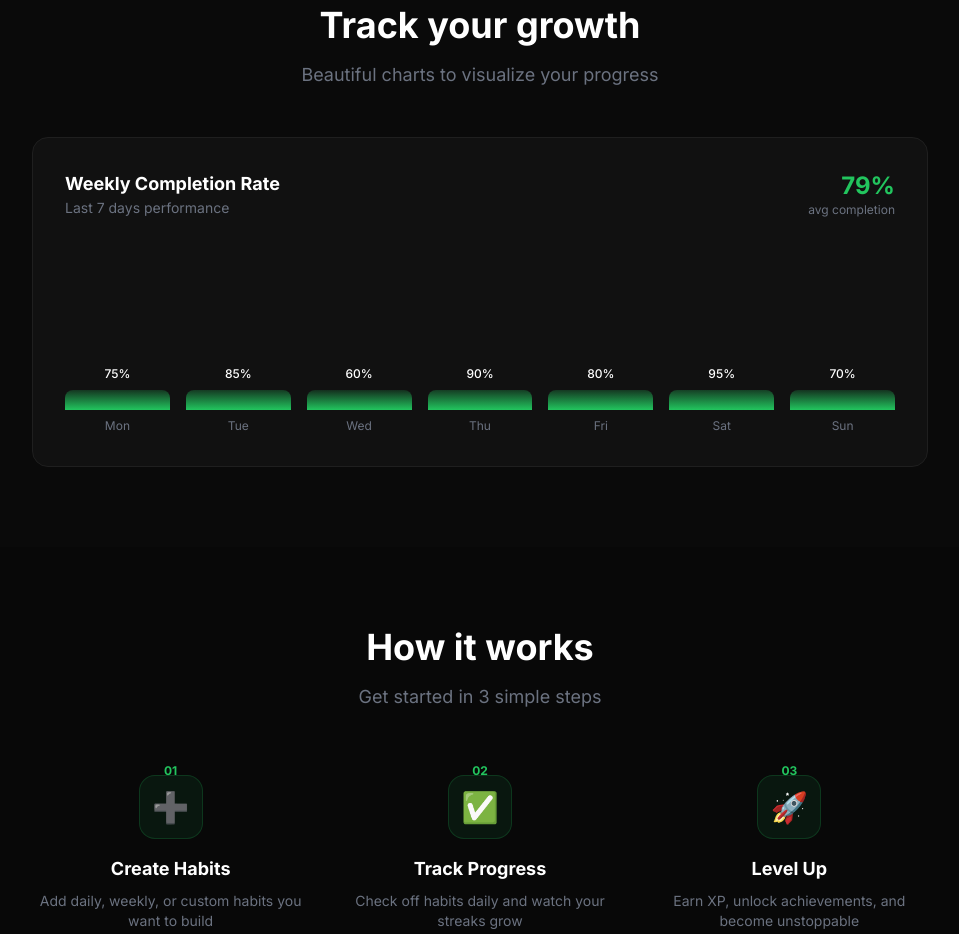
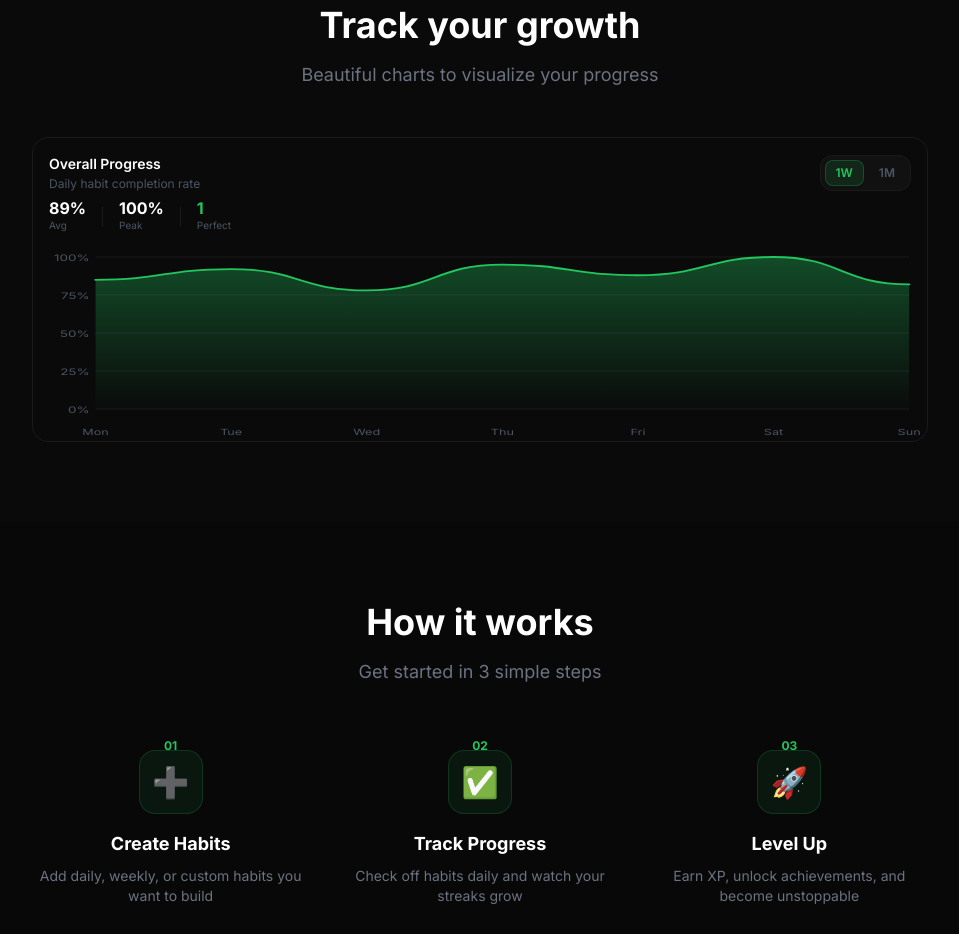
Before and after one commit to rafaelferreiram/routineTracker, a React (Vite) app in the folder frontend/: page / in a window 1280 px wide. Shown: the part 2300-3234 px from the top of the page, without its empty margins (160-1119 px from the left). Built offline with nearby package versions, Linux system fonts and the light colour scheme.

Commit message:
auto-commit for 15345c72-5857-4987-be4e-188d752b811f

```diff
--- /dev/null
+++ b/frontend/src/components/LandingChart.jsx
@@ -0,0 +1,183 @@
+import { useState, useMemo } from 'react';
+
+// Chart dimensions (same as real GrowthChart)
+const W = 600, H = 200;
+const PAD = { l: 42, r: 12, t: 16, b: 32 };
+const cW = W - PAD.l - PAD.r;
+const cH = H - PAD.t - PAD.b;
+
+// Smooth path builder
+function buildSmoothPath(pts, close = false) {
+  if (pts.length === 0) return '';
+  if (pts.length === 1) return `M ${pts[0].x} ${pts[0].y}`;
+  let d = `M ${pts[0].x} ${pts[0].y}`;
+  for (let i = 1; i < pts.length; i++) {
+    const cpx = (pts[i - 1].x + pts[i].x) / 2;
+    d += ` C ${cpx} ${pts[i - 1].y}, ${cpx} ${pts[i].y}, ${pts[i].x} ${pts[i].y}`;
+  }
+  if (close && pts.length > 1) {
+    d += ` L ${pts[pts.length - 1].x} ${PAD.t + cH} L ${pts[0].x} ${PAD.t + cH} Z`;
+  }
+  return d;
+}
+
+// Sample data for demonstration
+const SAMPLE_DATA_1W = [
+  { day: 'Mon', pct: 85 },
+  { day: 'Tue', pct: 92 },
+  { day: 'Wed', pct: 78 },
+  { day: 'Thu', pct: 95 },
+  { day: 'Fri', pct: 88 },
+  { day: 'Sat', pct: 100 },
+  { day: 'Sun', pct: 82 },
+];
+
+const SAMPLE_DATA_1M = [
+  { day: '1', pct: 75 }, { day: '3', pct: 82 }, { day: '5', pct: 88 }, { day: '7', pct: 85 },
+  { day: '9', pct: 92 }, { day: '11', pct: 78 }, { day: '13', pct: 95 }, { day: '15', pct: 88 },
+  { day: '17', pct: 82 }, { day: '19', pct: 90 }, { day: '21', pct: 100 }, { day: '23', pct: 85 },
+  { day: '25', pct: 92 }, { day: '27', pct: 88 }, { day: '29', pct: 95 }, { day: '31', pct: 90 },
+];
+
+const RANGES = [
+  { label: '1W', data: SAMPLE_DATA_1W },
+  { label: '1M', data: SAMPLE_DATA_1M },
+];
+
+export default function LandingChart({ accent = '#22c55e' }) {
+  const [rangeIdx, setRangeIdx] = useState(0);
+  const [hover, setHover] = useState(null);
+
+  const range = RANGES[rangeIdx];
+  const data = range.data;
+
+  const points = useMemo(() => data.map((d, i) => ({
+    ...d,
+    x: PAD.l + (i / Math.max(data.length - 1, 1)) * cW,
+    y: PAD.t + (1 - d.pct / 100) * cH,
+  })), [data]);
+
+  const avg = Math.round(data.reduce((s, d) => s + d.pct, 0) / data.length);
+  const peak = Math.max(...data.map(d => d.pct));
+  const perfect = data.filter(d => d.pct === 100).length;
+
+  const handleMouseMove = (e) => {
+    const rect = e.currentTarget.getBoundingClientRect();
+    const svgX = ((e.clientX - rect.left) / rect.width) * W;
+    let closest = null, minDist = Infinity;
+    points.forEach((p) => {
+      const dist = Math.abs(p.x - svgX);
+      if (dist < minDist) { minDist = dist; closest = p; }
+    });
+    setHover(closest || null);
+  };
+
+  return (
+    <div className="rounded-2xl border overflow-hidden"
+      style={{ background: '#0a0a0a', borderColor: '#1a1a1a' }}>
+      {/* Header */}
+      <div className="flex items-center justify-between px-4 pt-4 pb-2">
+        <div>
+          <p className="text-white font-semibold text-sm">Overall Progress</p>
+          <p className="text-[#4b5563] text-xs mt-0.5">Daily habit completion rate</p>
+        </div>
+        {/* Range selector */}
+        <div className="flex items-center gap-1 rounded-xl p-1 border"
+          style={{ background: '#111111', borderColor: '#1a1a1a' }}>
+          {RANGES.map((r, i) => (
+            <button
+              key={r.label}
+              onClick={() => { setRangeIdx(i); setHover(null); }}
+              className="px-2.5 py-1 rounded-lg text-xs font-semibold transition-all"
+              style={rangeIdx === i
+                ? { background: `${accent}20`, color: accent, border: `1px solid ${accent}40` }
+                : { color: '#4b5563', border: '1px solid transparent' }}
+            >
+              {r.label}
+            </button>
+          ))}
+        </div>
+      </div>
+
+      {/* Stats row */}
+      <div className="flex items-center gap-4 px-4 pb-2">
+        <div>
+          <p className="text-white font-bold text-base leading-none">{avg}%</p>
+          <p className="text-[#4b5563] text-[10px] mt-0.5">Avg</p>
+        </div>
+        <div className="w-px h-5 bg-[#1a1a1a]" />
+        <div>
+          <p className="text-white font-bold text-base leading-none">{peak}%</p>
+          <p className="text-[#4b5563] text-[10px] mt-0.5">Peak</p>
+        </div>
+        <div className="w-px h-5 bg-[#1a1a1a]" />
+        <div>
+          <p className="font-bold text-base leading-none" style={{ color: accent }}>{perfect}</p>
+          <p className="text-[#4b5563] text-[10px] mt-0.5">Perfect</p>
+        </div>
+        {hover && (
+          <>
+            <div className="flex-1" />
+            <div className="text-right">
+              <p className="font-bold text-base leading-none" style={{ color: accent }}>
+                {hover.pct}%
+              </p>
+              <p className="text-[#4b5563] text-[10px] mt-0.5">{hover.day}</p>
+            </div>
+          </>
+        )}
+      </div>
+
+      {/* SVG Chart */}
+      <svg
+        viewBox={`0 0 ${W} ${H}`}
+        preserveAspectRatio="none"
+        className="w-full"
+        style={{ height: 200, display: 'block', cursor: 'crosshair' }}
+        onMouseMove={handleMouseMove}
+        onMouseLeave={() => setHover(null)}
+      >
+        <defs>
+          <linearGradient id="landingGrad" x1="0" y1={PAD.t} x2="0" y2={PAD.t + cH} gradientUnits="userSpaceOnUse">
+            <stop offset="0%" stopColor={accent} stopOpacity="0.35" />
+            <stop offset="100%" stopColor={accent} stopOpacity="0.01" />
+          </linearGradient>
+        </defs>
+
+        {/* Grid lines */}
+        {[0, 25, 50, 75, 100].map(pct => {
+          const y = PAD.t + (1 - pct / 100) * cH;
+          return (
+            <g key={pct}>
+              <line x1={PAD.l} y1={y} x2={PAD.l + cW} y2={y} stroke="#1a1a1a" strokeWidth="1" />
+              <text x={PAD.l - 4} y={y + 4} textAnchor="end" fontSize="9" fill="#4b5563"
+                fontFamily="Inter, system-ui, sans-serif">{pct}%</text>
+            </g>
+          );
+        })}
+
+        {/* Area fill */}
+        <path d={buildSmoothPath(points, true)} fill="url(#landingGrad)" />
+
+        {/* Line */}
+        <path d={buildSmoothPath(points)} fill="none" stroke={accent} strokeWidth="1.8" strokeLinecap="round" />
+
+        {/* X-axis labels */}
+        {points.filter((_, i) => rangeIdx === 0 || i % 4 === 0 || i === points.length - 1).map((p, i) => (
+          <text key={i} x={p.x} y={H - 6} textAnchor="middle" fontSize="8.5" fill="#4b5563" fontFamily="Inter, system-ui, sans-serif">
+            {p.day}
+          </text>
+        ))}
+
+        {/* Hover indicator */}
+        {hover && (
+          <g>
+            <line x1={hover.x} y1={PAD.t} x2={hover.x} y2={PAD.t + cH} stroke={accent} strokeWidth="1" strokeDasharray="3 2" opacity="0.5" />
+            <line x1={PAD.l} y1={hover.y} x2={PAD.l + cW} y2={hover.y} stroke={accent} strokeWidth="1" strokeDasharray="3 2" opacity="0.25" />
+            <circle cx={hover.x} cy={hover.y} r="4" fill={accent} stroke="#0a0a0a" strokeWidth="2" />
+          </g>
+        )}
+      </svg>
+    </div>
+  );
+}
--- a/frontend/src/components/LandingPage.jsx
+++ b/frontend/src/components/LandingPage.jsx
@@ -1,4 +1,5 @@
 import { useState } from 'react';
+import LandingChart from './LandingChart.jsx';
 
 export default function LandingPage({ onGetStarted }) {
   const features = [
@@ -39,18 +40,6 @@ export default function LandingPage({ onGetStarted }) {
       color: '#06b6d4'
     }
   ];
-
-  // Dummy chart data for 7 days
-  const chartData = [
-    { day: 'Mon', value: 75 },
-    { day: 'Tue', value: 85 },
-    { day: 'Wed', value: 60 },
-    { day: 'Thu', value: 90 },
-    { day: 'Fri', value: 80 },
-    { day: 'Sat', value: 95 },
-    { day: 'Sun', value: 70 },
-  ];
-  const maxValue = Math.max(...chartData.map(d => d.value));
 
   return (
     <div className="min-h-screen bg-[#080808] text-white overflow-x-hidden">
@@ -176,17 +165,17 @@ export default function LandingPage({ onGetStarted }) {
                       <span className="text-[#22c55e] text-xs font-bold">+12%</span>
                     </div>
                     <div className="flex items-end justify-between gap-1 h-12">
-                      {chartData.map((d, i) => (
+                      {[75, 85, 60, 90, 80, 95, 70].map((val, i) => (
                         <div key={i} className="flex-1 flex flex-col items-center gap-1">
                           <div
                             className="w-full rounded-t transition-all"
                             style={{
-                              height: `${(d.value / maxValue) * 100}%`,
-                              background: i === chartData.length - 1 ? '#22c55e' : '#22c55e55',
+                              height: `${val}%`,
+                              background: i === 6 ? '#22c55e' : '#22c55e55',
                               minHeight: '4px'
                             }}
                           />
-                          <span className="text-[8px] text-[#4b5563]">{d.day[0]}</span>
+                          <span className="text-[8px] text-[#4b5563]">{'MTWTFSS'[i]}</span>
                         </div>
                       ))}
                     </div>
@@ -264,37 +253,8 @@ export default function LandingPage({ onGetStarted }) {
             <p className="text-[#6b7280] text-lg">Beautiful charts to visualize your progress</p>
           </div>
 
-          {/* Large chart preview */}
-          <div className="rounded-2xl border border-[#1f1f1f] bg-[#111] p-6 sm:p-8">
-            <div className="flex items-center justify-between mb-6">
-              <div>
-                <h3 className="text-white font-bold text-lg">Weekly Completion Rate</h3>
-                <p className="text-[#6b7280] text-sm">Last 7 days performance</p>
-              </div>
-              <div className="text-right">
-                <p className="text-[#22c55e] font-bold text-2xl">79%</p>
-                <p className="text-[#6b7280] text-xs">avg completion</p>
-              </div>
-            </div>
-
-            {/* Chart bars */}
-            <div className="flex items-end justify-between gap-2 sm:gap-4 h-40 sm:h-48">
-              {chartData.map((d, i) => (
-                <div key={i} className="flex-1 flex flex-col items-center gap-2">
-                  <span className="text-white text-xs font-medium">{d.value}%</span>
-                  <div
-                    className="w-full rounded-t-lg transition-all hover:opacity-80"
-                    style={{
-                      height: `${(d.value / 100) * 100}%`,
-                      background: `linear-gradient(to top, #22c55e, #22c55e${Math.round(d.value * 0.7).toString(16).padStart(2, '0')})`,
-                      minHeight: '20px'
-                    }}
-                  />
-                  <span className="text-[#6b7280] text-xs">{d.day}</span>
-                </div>
-              ))}
-            </div>
-          </div>
+          {/* Real chart component */}
+          <LandingChart accent="#22c55e" />
         </div>
       </section>
 
```
